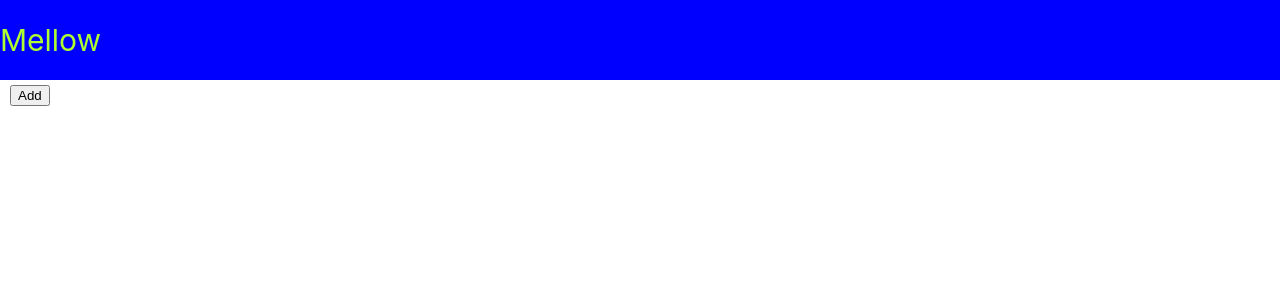
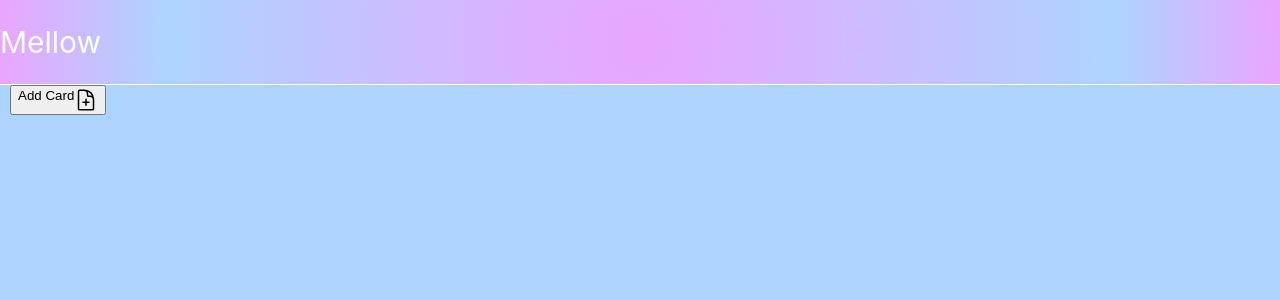
Before and after one commit to CWYKoji/MellowVue, a Vue app: page / in a window 1280 px wide. Shown: the top 300 px of the page. Built offline with nearby package versions, Linux system fonts and the light colour scheme.

Commit message:
V1.1 Styling begins

```diff
--- a/src/components/Board.vue
+++ b/src/components/Board.vue
@@ -1,16 +1,8 @@
 <script setup>
-import Card from './Card.vue'
 import BoardList from './BoardList.vue'
-import { ref } from 'vue';
 
-let cards = 1
-const componentsArray = ref([])
 
-const addNewCard = () =>{
 
-componentsArray.value.push(cards)
-
-}
 
 
 
@@ -31,7 +23,9 @@ componentsArray.value.push(cards)
     position: fixed;
     top: 85px;
     left: 0px;
-
+    width:100%;
+    height: 100%;
+    background-color: #add4ff;
   }
 
 </style>
--- a/src/components/BoardList.vue
+++ b/src/components/BoardList.vue
@@ -1,6 +1,7 @@
 <script setup>
 import { ref } from 'vue';
 import BoardListItem from './BoardListItem.vue'
+import IconNewFile from './icons/IconNewFile.vue'
 
 const listItems = ref([
 
@@ -28,7 +29,10 @@ const addToList= () =>{
             <BoardListItem v-for="item in listItems"></BoardListItem>
         </div>
         <div class="taskContainer">
-            <button class="butAddList" type="button" @click="addToList" > Add</button>
+            <button class="butAddList" type="button" @click="addToList" >
+                Add Card
+                <IconNewFile/>
+            </button>
         </div>
     </div>
 
--- a/src/components/Button.vue
+++ /dev/null
@@ -1,4 +0,0 @@
-<template>
-
-    <button>click me</button>
-</template>
--- a/src/components/Card.vue
+++ b/src/components/Card.vue
@@ -9,7 +9,7 @@
   <form>
     <div class="card">
       <div class="cardTitle">
-        <input class="inputCardTitle" type="text" name="title" v-on:keydown.enter.prevent/>
+        <input class="inputCardTitle" placeholder="Title" type="text" name="title" v-on:keydown.enter.prevent/>
       </div>
         <div class ="cardContents">
           <TDList></TDList>
@@ -23,14 +23,21 @@
 .card{
     height: fit-content;
     width: 175px;
-    border-color: black;
-    border-width: 1px;
-    border-style: double;
+    background-color: #fff;
     flex-direction: column;
     overflow-x: hidden;
     overflow-y: auto;
     margin-left: 10px;
+    box-shadow:
+    0 2.8px 2.2px rgba(0,0,0,0.034),
+    0 6.7px 5.3px rgba(0,0,0,0.048),
+    0 12.5px 10px rgba(0,0,0,0.06),
+    0 22.3px 17.9px rgba(0,0,0,0.072),
+    0 41.8px 33.4px rgba(0,0,0,0.086),
+    0 100px 80px rgba(0,0,0,0.12);
+    border-radius: 3px;
 }
+
 
 .cardContents{
   width: 100%;
--- a/src/components/Pageheader.vue
+++ b/src/components/Pageheader.vue
@@ -16,14 +16,14 @@
 position: fixed;
 top: 0;
 width: 100%;
-height: 80px;
-background: blue;
+height: 84px;
+background: radial-gradient(circle, rgba(234,165,255,1) 0%, rgba(173,212,255,1) 74%, rgba(234,165,255,1) 100%);;
 z-index: 50;
 left: 0;
 }
 
 h1{
-    color: greenyellow;
+    color: white;
 }
 
 
--- a/src/components/TDList.vue
+++ b/src/components/TDList.vue
@@ -1,6 +1,7 @@
 <script setup>
 import { ref } from 'vue';
 import TDListItem from './TDListItem.vue';
+import IconSmallPlus from './icons/IconSmallPlus.vue'
 
 const listItems = ref([
 
@@ -30,7 +31,10 @@ const addToList= () =>{
         <input class="newTaskTitle" placeholder="Add a Task" type="text" v-model="todo" v-on:keydown.enter="addToList"/>
     </div>
     <div class="taskContainer">
-        <button class="butAddList" type="button" @click="addToList"> Add</button>
+        <button class="butAddList" type="button" @click="addToList">
+            Add
+            <IconSmallPlus/>
+        </button>
     </div>
 
 
@@ -38,7 +42,9 @@ const addToList= () =>{
 </template>
 
 <style scoped>
-
+.taskContainer{
+    margin-bottom: 5px;
+}
 
 
 .newTaskTitle{
--- /dev/null
+++ b/src/components/icons/IconNewFile.vue
@@ -0,0 +1,13 @@
+
+<template>
+    <svg xmlns="http://www.w3.org/2000/svg" fill="none" viewBox="0 0 24 24" stroke-width="1.5" stroke="currentColor" class="w-6 h-6">
+        <path stroke-linecap="round" stroke-linejoin="round" d="M19.5 14.25v-2.625a3.375 3.375 0 00-3.375-3.375h-1.5A1.125 1.125 0 0113.5 7.125v-1.5a3.375 3.375 0 00-3.375-3.375H8.25m3.75 9v6m3-3H9m1.5-12H5.625c-.621 0-1.125.504-1.125 1.125v17.25c0 .621.504 1.125 1.125 1.125h12.75c.621 0 1.125-.504 1.125-1.125V11.25a9 9 0 00-9-9z" />
+    </svg>
+</template>
+
+<style scoped>
+svg{
+    width: 24px;
+    height: 24px;
+}
+</style>
--- /dev/null
+++ b/src/components/icons/IconSmallPlus.vue
@@ -0,0 +1,12 @@
+<template>
+    <svg xmlns="http://www.w3.org/2000/svg" fill="none" viewBox="0 0 24 24" stroke-width="1.5" stroke="currentColor" class="w-6 h-6">
+        <path stroke-linecap="round" stroke-linejoin="round" d="M12 6v12m6-6H6" />
+    </svg>
+</template>
+
+<style scoped>
+svg{
+    width: 24px;
+    height: 24px;
+}
+</style>
```
Also changed, not shown: src/components/icons/IconXCircle.vue (+3 -6 lines).
